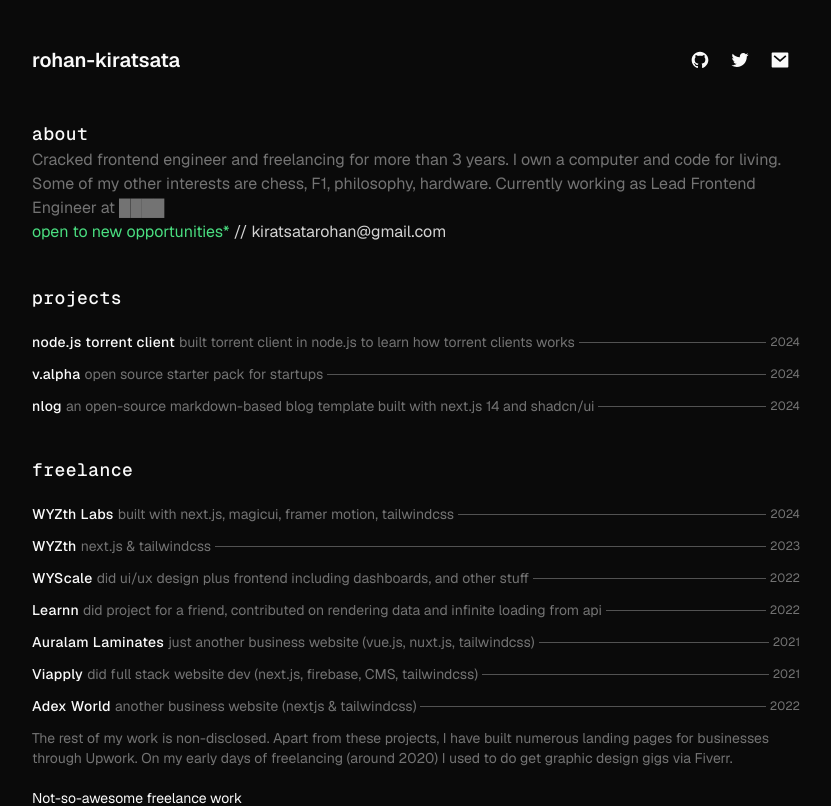
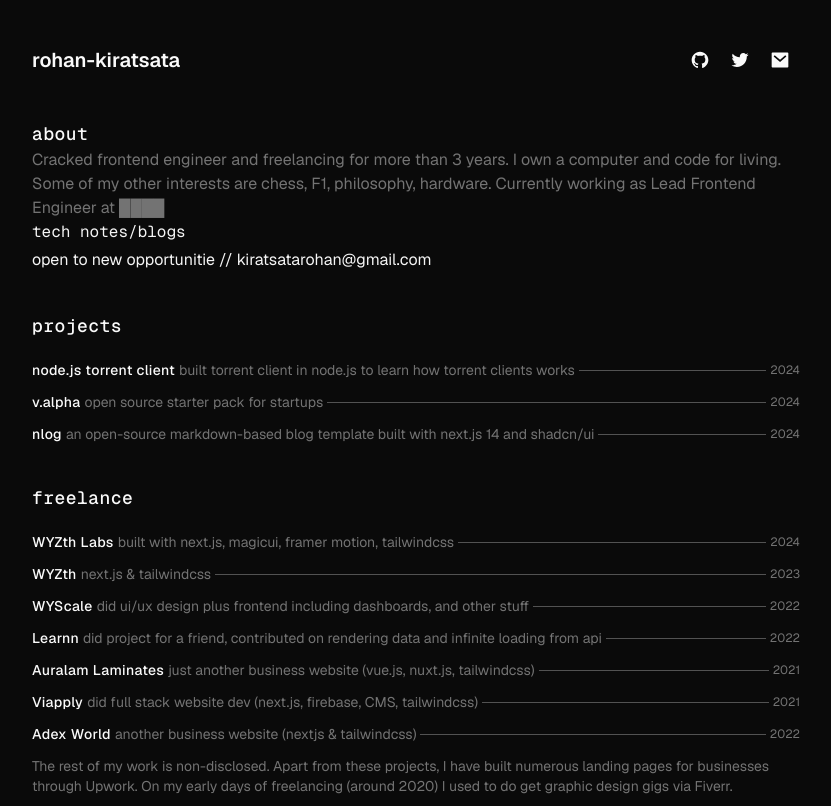
Before and after one commit to rohan-kiratsata/portfolio, a Next.js app: page / in a window 1280 px wide. Shown: the top 806 px of the page, without its empty margins (224-1055 px from the left). Built offline with nearby package versions, Linux system fonts and the light colour scheme.

Commit message:
link added

```diff
--- a/src/components/about.tsx
+++ b/src/components/about.tsx
@@ -8,9 +8,11 @@
     <div>
       <h2 className="heading">about</h2>
       <p className="text-base text-neutral-500">{about}</p>
-      <p className="text-neutral-300">
-        <span className="text-green-400 mt-1">open to new opportunities*</span>{" "}
-        //{" "}
+      <Link href="https://notes.rohankiratsata.xyz" className="font-mono mt-1 text-neutral-100 hover:text-green-400">
+      tech notes/blogs
+      </Link>
+      <p className="text-neutral-100 mt-1">
+        open to new opportunitie //{" "}
         <Link href="mailto:kiratsatarohan@gmail.com">
           kiratsatarohan@gmail.com
         </Link>
```
